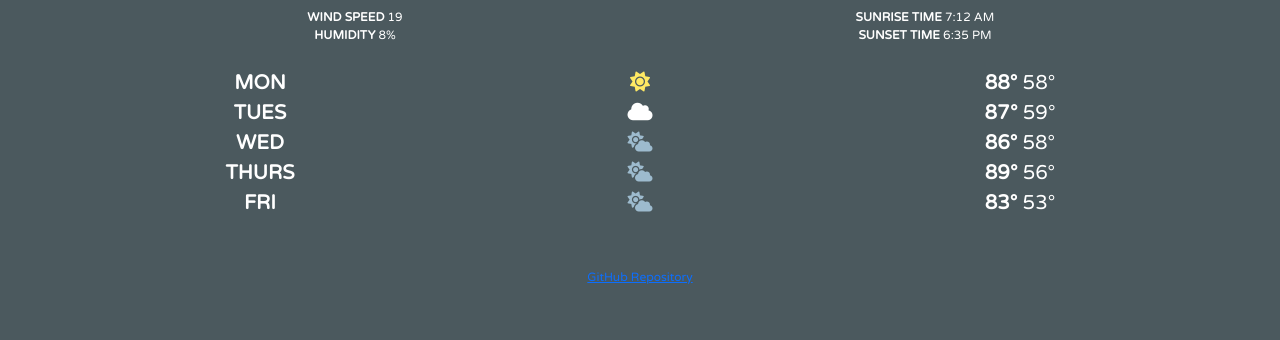
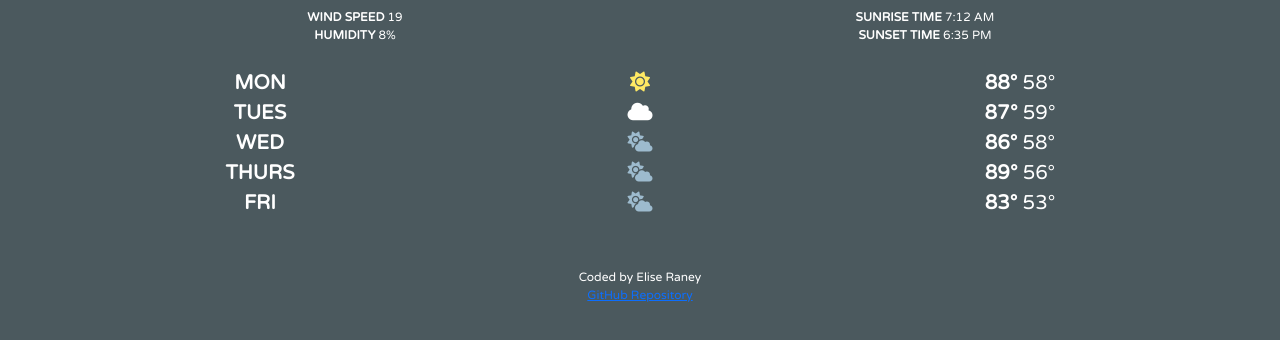
Before and after one commit to eliseraney/weather-app, a plain HTML site: page index.html in a window 1280 px wide. Shown: the part 66-406 px from the top of the page. Drawn offline with nearby package versions, Linux system fonts and the light colour scheme; no server answers.

Commit message:
Updated Small Element

```diff
--- a/index.html
+++ b/index.html
@@ -107,11 +107,13 @@
           53°
         </div>
       </div>
-      <div>
+      <small>
+        Coded by Elise Raney
+        <br />
         <a href="https://github.com/eliseraney/weather-app" target="_blank">
           GitHub Repository
         </a>
-      </div>
+      </small>
     </div>
     <script src="src/script.js"></script>
   </body>
--- a/src/style.css
+++ b/src/style.css
@@ -23,7 +23,7 @@ h2 {
   text-align: center;
 }
 
-a {
+small {
   display: block;
   text-align: center;
   font-size: 12px;
```
